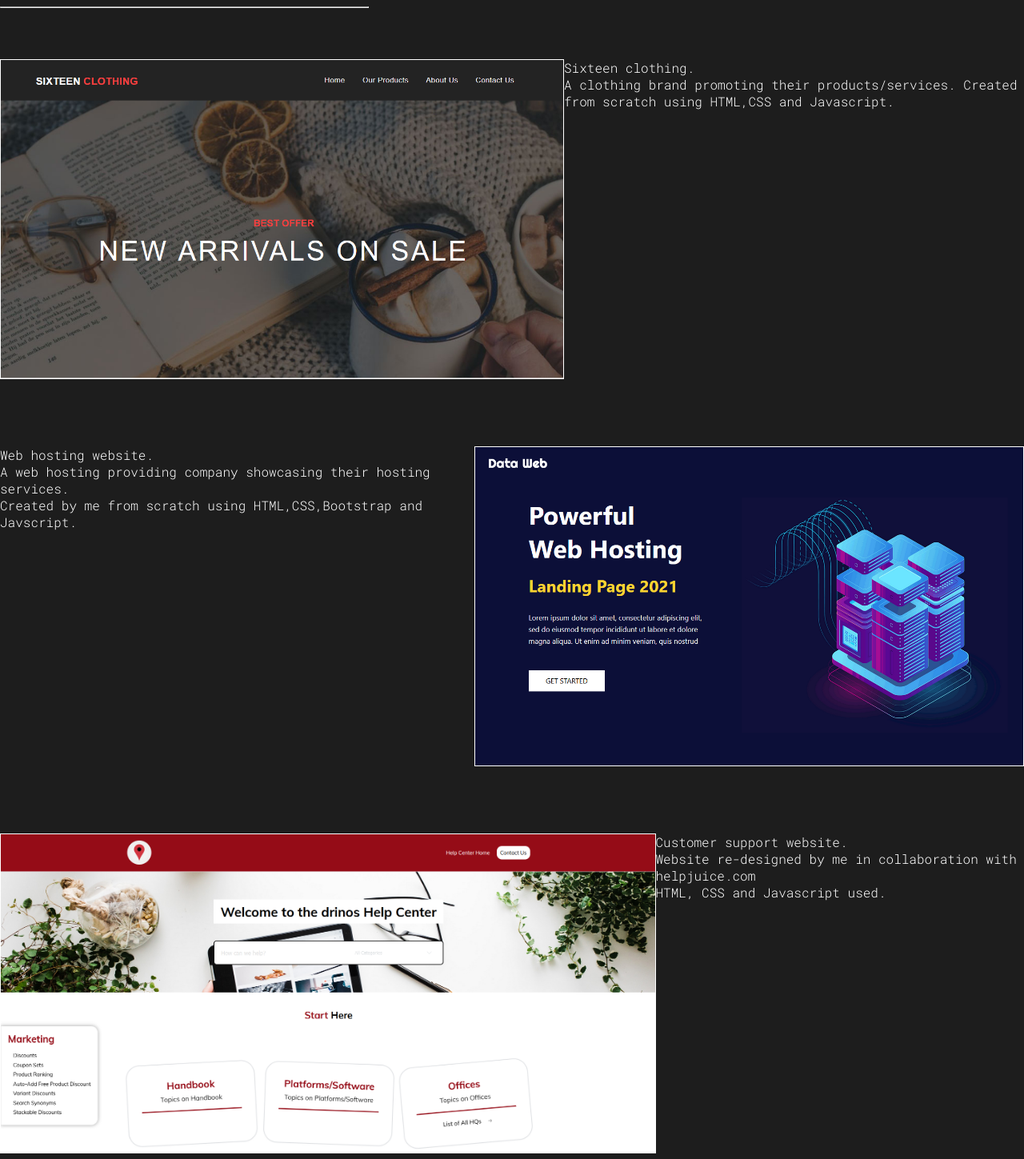
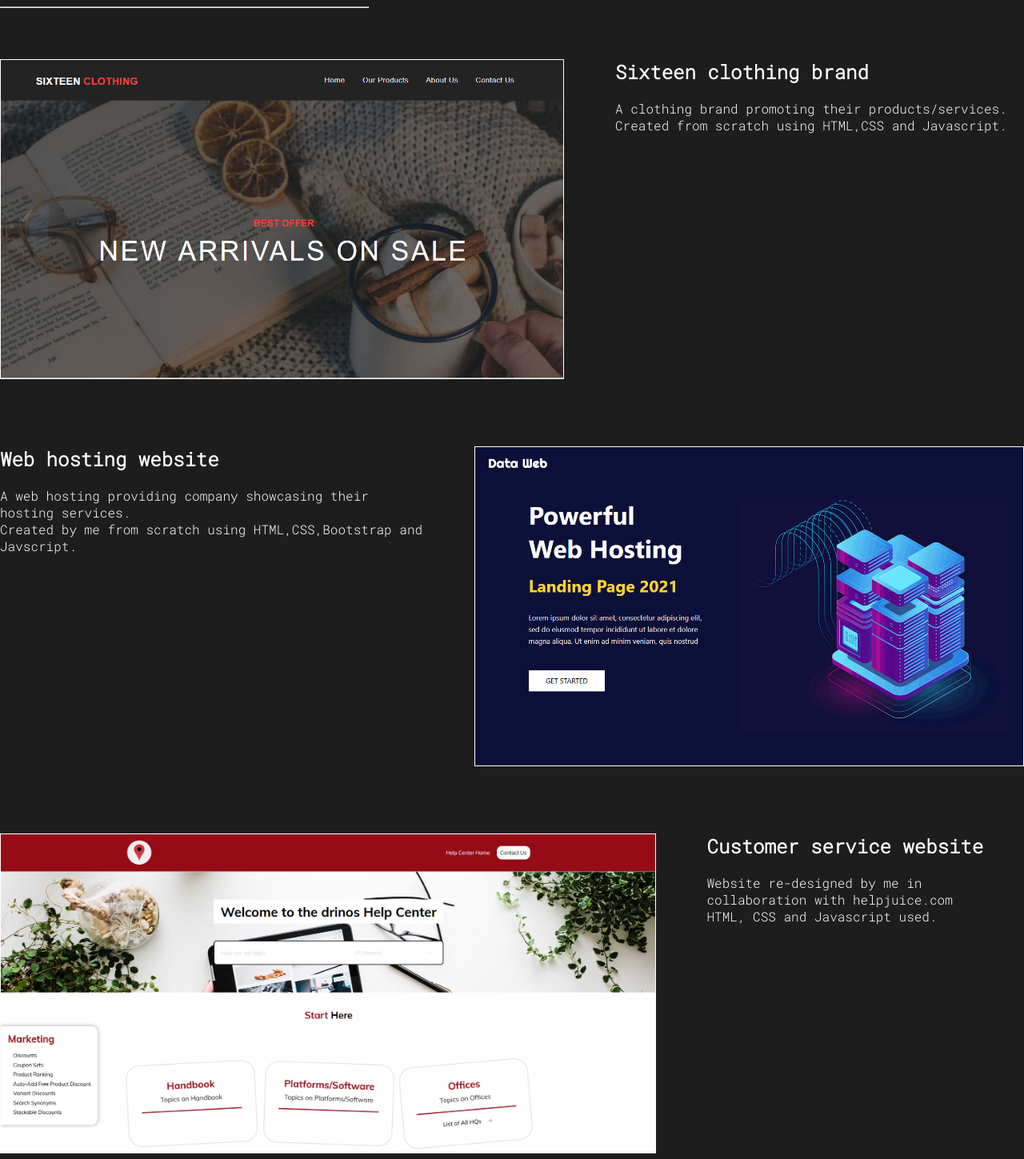
Before and after one commit to Drinosi/Front-end-developer-template, a plain HTML site: page index.html in a window 1280 px wide. Shown: the part 1280-2729 px from the top of the page at 80% size. Drawn offline with Linux system fonts and the light colour scheme.

Commit message:
Update index.html

```diff
--- a/index.html
+++ b/index.html
@@ -1,4 +1,4 @@
-<!DOCTYPE html>
+<!doctype html>
 <html lang="en">
   <head>
     <meta charset="UTF-8" />
@@ -39,7 +39,7 @@
             business.
           </p>
           <div class="hire-button" id="mySkills">
-            <a href="#footer">Contact me!</a>
+            <a class="into-view" href="">Contact me!</a>
           </div>
         </div>
       </section>
@@ -57,29 +57,38 @@
           <img src="tailwind.png" alt="Tailwind" />
           <img class="margin-img" src="jquery.png" alt="Jquery logo" />
           <img id="reviews"  src="bootstrap-logo.png" alt="BootStrap logo" />
+
+       </h1>
         </div>
       </div>
-<div class="works">
+      <div class="works">
         <h1 class="reveal">Websites I've built</h1>
         <hr class="halfed reveal">
         <div class="examples">
           <div class="img-holder reveal">
            <a  href="https://sixteenclothingtemplate.netlify.app/" target="_blank">  <img src="clothing.png" alt=""></a>
-            <p class="site">Sixteen clothing. <br>
+           <div class="example-text"><h2>Sixteen clothing brand</h2>
+            <p class="site">
             A clothing brand promoting their products/services.
-            Created from scratch using HTML,CSS and Javascript.</p>
+            Created from scratch using HTML,CSS and Javascript.</p></div>
           </div>
           <div class="img-holder-2 reveal">
-            <p class="site-2">Web hosting website. <br>
+            <div class="example-text-1">
+              <h2>Web hosting website</h2>
+            <p class="site-2">
             A web hosting providing company showcasing their hosting services. <br>
             Created by me from scratch using HTML,CSS,Bootstrap and Javscript.</p>
+            </div>
             <a href="https://webhostingservice.netlify.app/" target="_blank"> <img src="image-large-2.png" alt=""></a>
           </div>
           <div class="img-holder-3 reveal">
           <a href="https://drinos.helpjuice.com/" target="_blank">  <img src="helpcenter.png" alt=""></a>
-            <p class="site-3">Customer support website. <br>
+          <div class="example-text">
+            <h2>Customer service website</h2>
+            <p class="site-3">
             Website re-designed by me in collaboration with helpjuice.com <br>
              HTML, CSS and Javascript used.</p>
+          </div>
           </div>
         </div>
       </div>
@@ -92,7 +101,7 @@
           <hr class="margin">
         </h1>
         <div class="clients-header">
-          <h1>Nice things people have said.</h1>
+          <h1>Nice things people have said.</hh1>
         </div>
         <div class="carousel-container">
           <div class="carousel-slider">
@@ -128,6 +137,7 @@
               "Drinos did a great job and got right on it. Only one round of
               feedback was necessary in order to get everything pixel perfect!"
             </h1>
+            <h1>"Drinos completed the task very quickly and with timely communication. The final product came out to be exactly as was envisioned and we look forwards to having the opportunity to work with him again."</h1>
             <h1 id="firstClone">
               "Drinos is turning out to be one of the best UI devs Ive had the
               pleasure of working with!"
```
